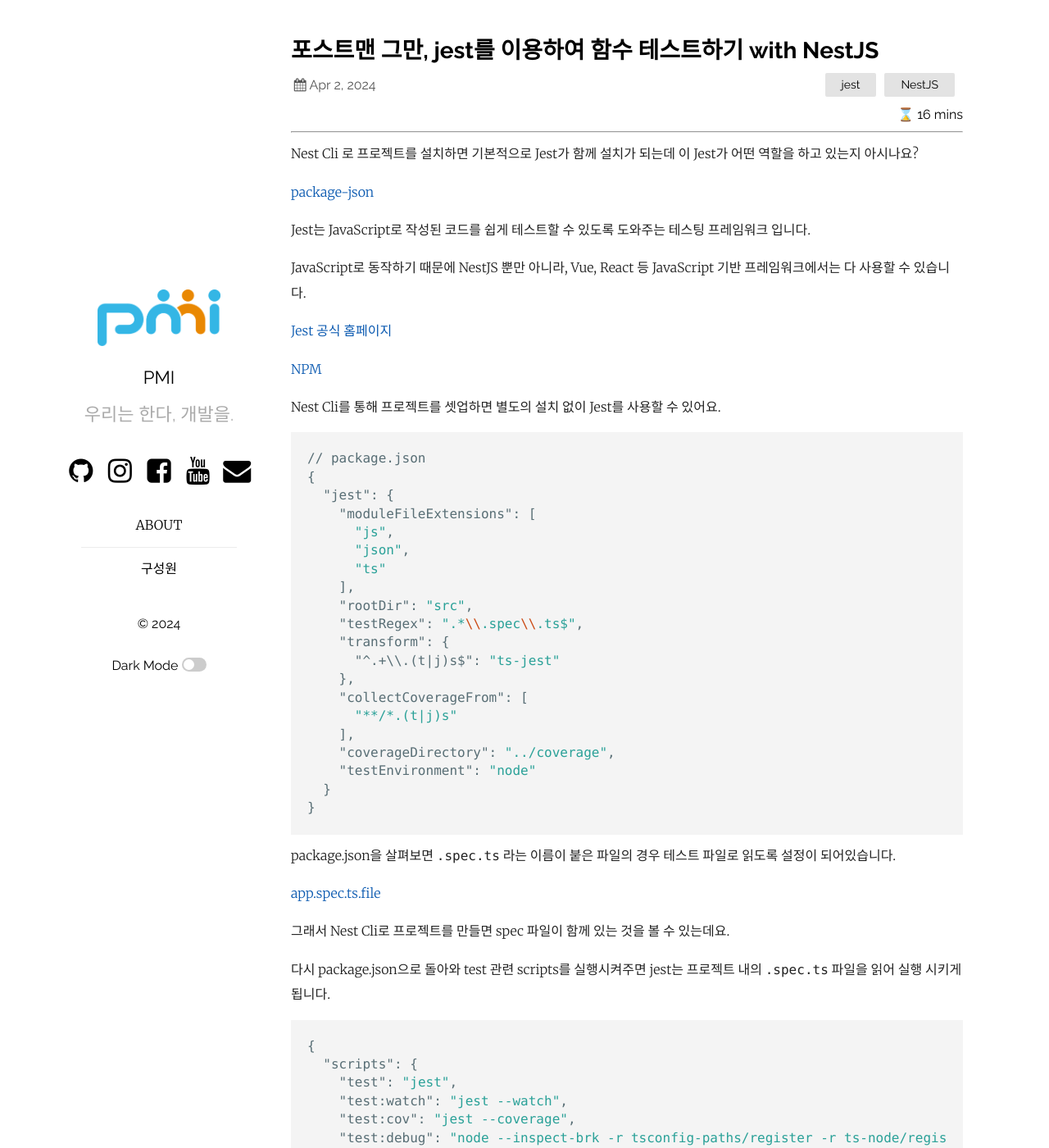
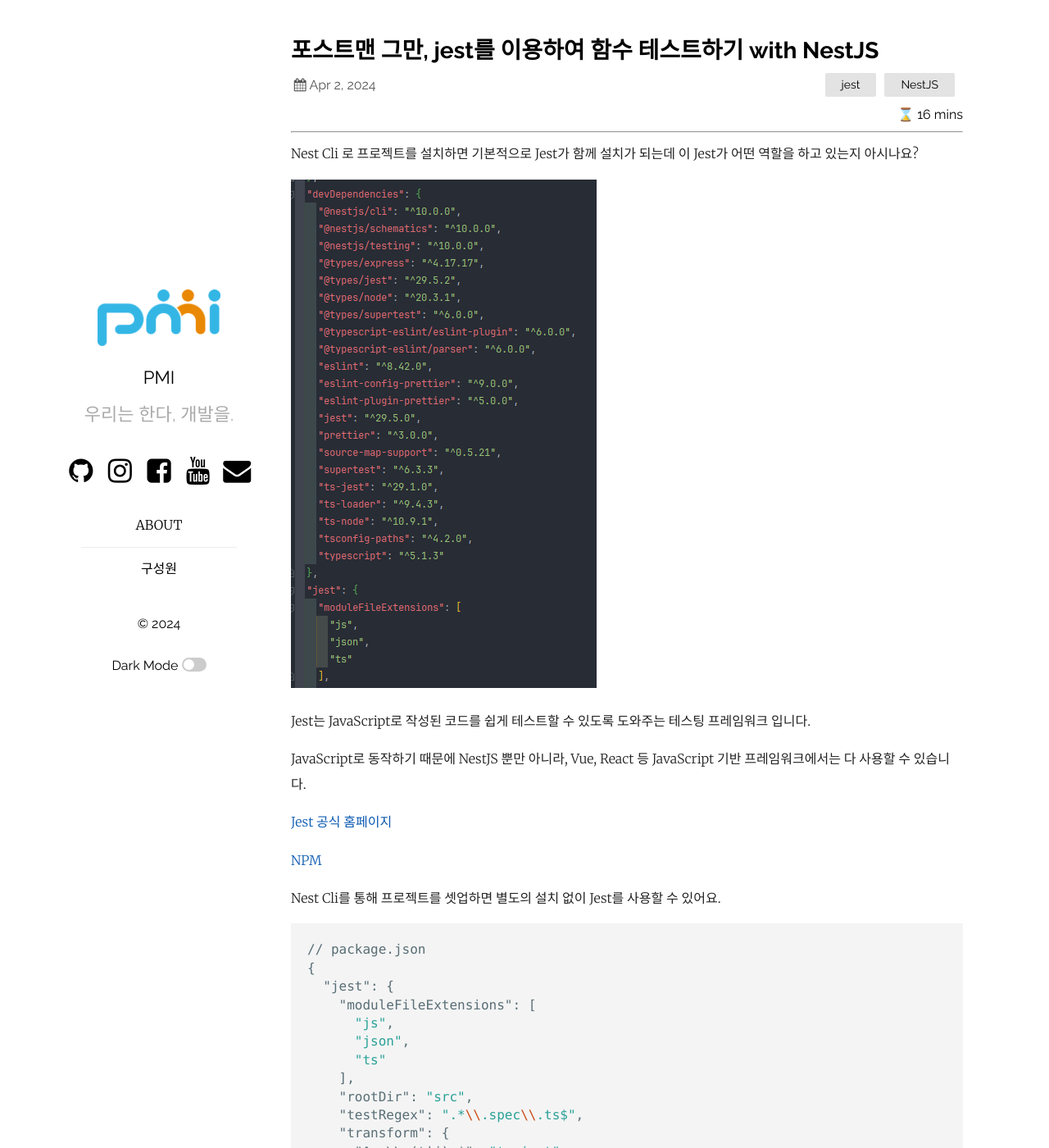
Before and after one commit to pmirnc-dev/pmirnc-dev.github.io, a Jekyll site: the page built from _posts/2024-04-02-jest를-이용하여-함수-테스트하기-with NestJS.md, in a window 1280 px wide and 1400 px high. Shown: the whole window at 82% size. Built offline with Jekyll 4.4.1, drawn with Linux system fonts in a browser that asks for light colours; comment, search, counter and statistics services are not loaded; some of the changed text lies outside the part shown.

Commit message:
fix (post): Jest를 활용한 함수 테스트 with NestJS - 이미지 깨짐 수정

````diff
--- a/_posts/2024-04-02-jest를-이용하여-함수-테스트하기-with NestJS.md
+++ b/_posts/2024-04-02-jest를-이용하여-함수-테스트하기-with NestJS.md
@@ -9,7 +9,7 @@
 
 Nest Cli 로 프로젝트를 설치하면 기본적으로 Jest가 함께 설치가 되는데 이 Jest가 어떤 역할을 하고 있는지 아시나요?
 
-[package-json](/assets/images/dhjeon/240402/package-json-jest.png)
+![package-json](/assets/images/dhjeon/240402/package-json-jest.png)
 
 Jest는 JavaScript로 작성된 코드를 쉽게 테스트할 수 있도록 도와주는 테스팅 프레임워크 입니다.
 
@@ -46,7 +46,7 @@
 
 package.json을 살펴보면 `.spec.ts` 라는 이름이 붙은 파일의 경우 테스트 파일로 읽도록 설정이 되어있습니다.
 
-[app.spec.ts.file](/assets/images/dhjeon/240402/app-spec.png)
+![app.spec.ts.file](/assets/images/dhjeon/240402/app-spec.png)
 
 그래서 Nest Cli로 프로젝트를 만들면 spec 파일이 함께 있는 것을 볼 수 있는데요.
 
@@ -72,7 +72,7 @@
 
 Nest 모듈을 사용하지 않는 다는 건 일반 함수를 분리하여 이를 Nest 모듈 내에 사용하는 방식을 의미합니다. 제가 작업을 하면서 Jest를 어떻게 활용했는지 에제를 통해 보여드리려고 합니다.
 
-[dir1](/assets/images/dhjeon/240402/dir1.png);
+![dir1](/assets/images/dhjeon/240402/dir1.png)
 
 테스트 시나리오는 아래와 같습니다.
 
@@ -244,7 +244,7 @@
 
 위 테스트 케이스를 실행 시키면 `changeQuestionsIndex` 반환값이 제가 원하는 데이터 형태가 아니기 때문에 실패한 테스트를 반환합니다.
 
-[test-result](/assets/images/dhjeon/240402/result1.png);
+![test-result](/assets/images/dhjeon/240402/result1.png)
 
 
 이제 이 함수를 성공하는 테스트 케이스로 만들기 위해 `changeQuestionsIndex` 함수를 완성해보겠습니다.
@@ -287,7 +287,7 @@
 
 함수를 작성하고 테스트를 다시 해보면 제가 원하는 형태의 데이터를 반환하기 때문에 성공하는 테스트 케이스로 바뀝니다.
 
-[test-result2](/assets/images/dhjeon/240402/result2.png);
+![test-result2](/assets/images/dhjeon/240402/result2.png)
 
 그렇다면 제가 원하는 데이터 형태를 변경한다면?
 
@@ -305,7 +305,7 @@
     ];
 ```
 
-[test-result3](/assets/images/dhjeon/240402/result3.png);
+![test-result3](/assets/images/dhjeon/240402/result3.png)
 
 테스트 케이스는 실패하면서 잘못된 곳을 알려주기 때문에 어떤 부분이 잘못됐는지 확인하여 함수를 수정할 수 있습니다.
 
@@ -470,7 +470,7 @@
 
 ['서울', '인천/경기'] 라는 값이 전달되면 ['서울','인천','경기','세종'] 을 반환하는 함수를 작성해야합니다.
 
-[test-result4](/assets/images/dhjeon/240402/result4.png);
+![test-result4](/assets/images/dhjeon/240402/result4.png)
 
 각 케이스 별로 반환하는 정보를 확인할 수 있습니다. getRegionData 함수가 원하는 값을 반환하도록 함수를 작성해 줍니다.
 
@@ -494,6 +494,6 @@
 }
 ```
 
-[test-result5](/assets/images/dhjeon/240402/result5.png);
+![test-result5](/assets/images/dhjeon/240402/result5.png)
 
 이렇게 각 케이스 별로 반환 값을 확인할 수 있기 때문에 혹시나 놓친 케이스가 있는지 확인하기도 쉽고 번거롭게 해당 함수를 사용하는 컨트롤러에 api를 요청하지 않고도 함수를 확인할 수 있습니다.
````
